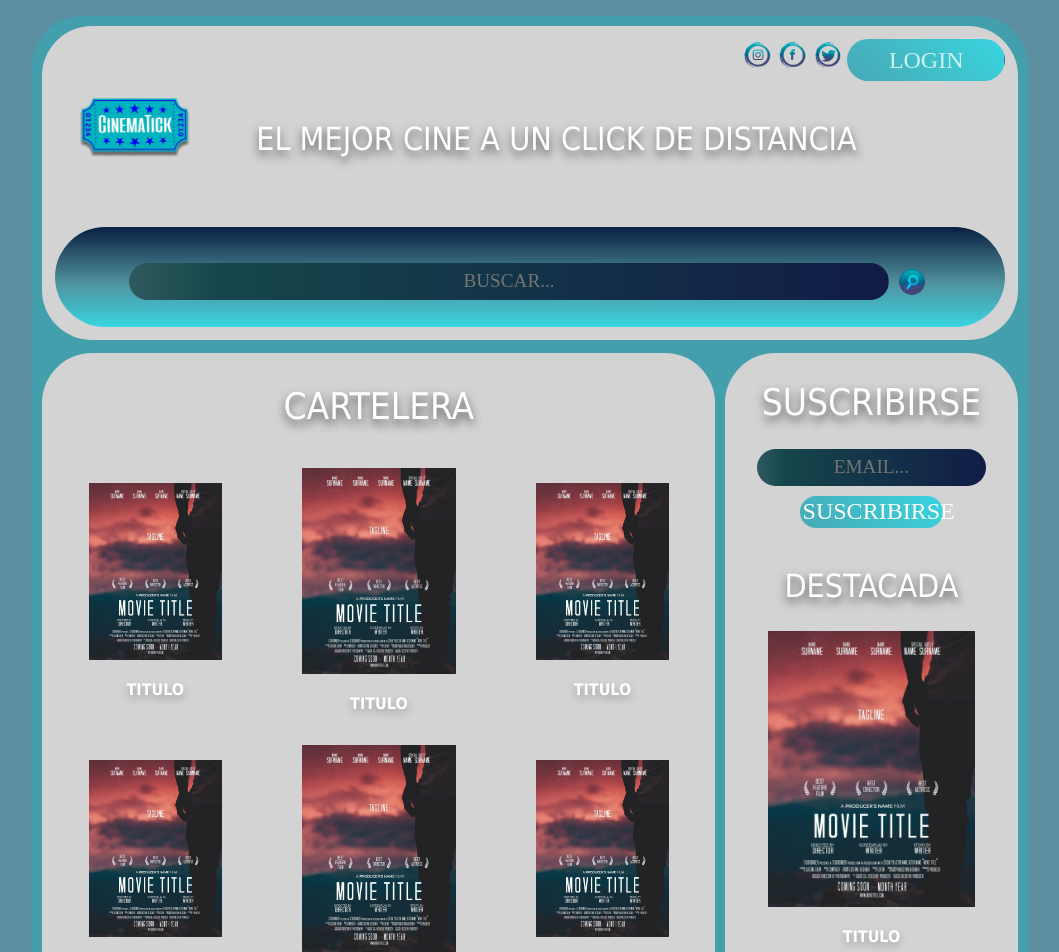
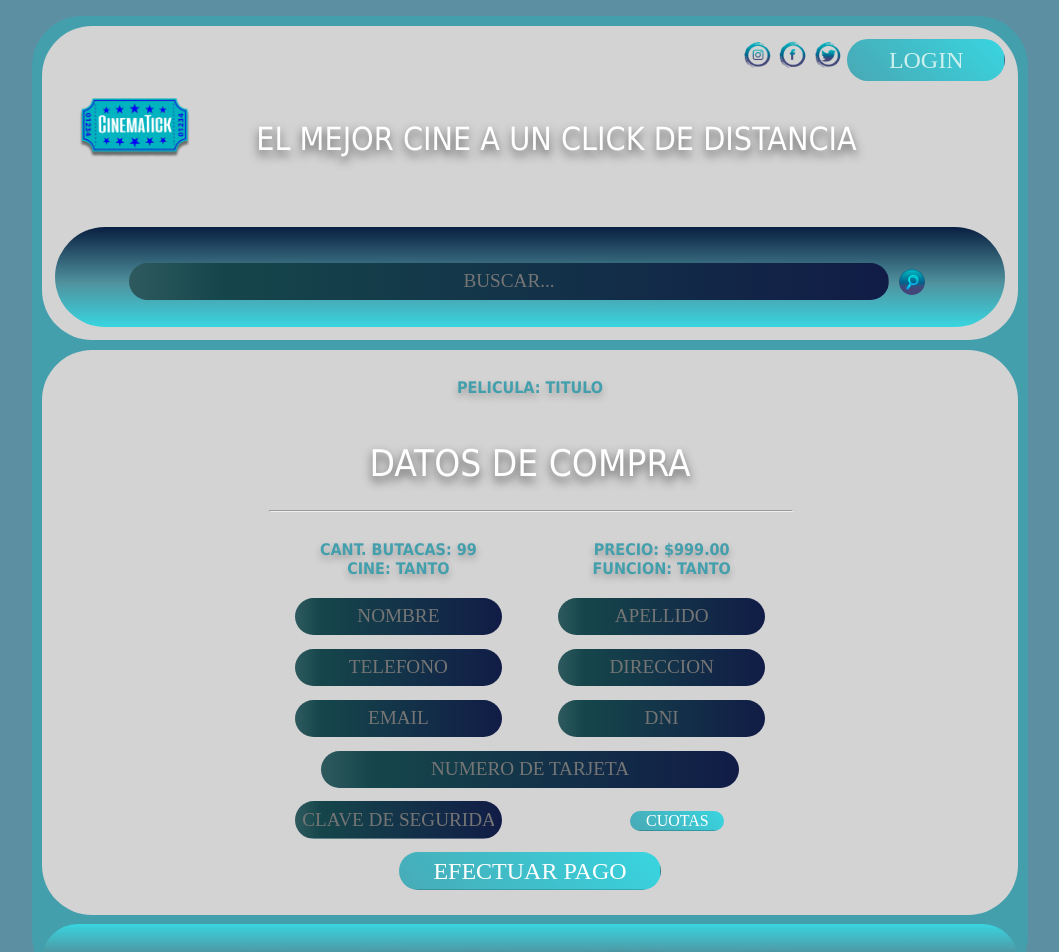
Before and after one commit to Maurialva/CinematickV2, a Svelte app: page / in a window 1280 px wide. Shown: the top 952 px of the page, without its empty margins (110-1169 px from the left). Built offline with nearby package versions, Linux system fonts and the light colour scheme.

Commit message:
agregado pagina de pago

```diff
--- a/src/App.svelte
+++ b/src/App.svelte
@@ -1,6 +1,6 @@
 <script>
 
-let pagenumber="1";
+let pagenumber="10";
 let ti="CinemaTick - inicio";
 import CustomButton from './CustomButton.svelte';
 import Cartelera from './Cartelera.svelte';
@@ -15,6 +15,7 @@ import Register from './Register.svelte';
 import Aboutus from './Aboutus.svelte';
 import Contacto from './Contacto.svelte';
 import Ayuda from './Ayuda.svelte';
+import Compra from './Compra.svelte';
 
 
 
@@ -74,6 +75,9 @@ function clickbutton() {
 		<Contacto/>
 		{:else if pagenumber==6}
 		<Ayuda/>
+		{:else if pagenumber==10}
+		<Compra/>
+
 
 		{/if}
 
--- /dev/null
+++ b/src/Compra.svelte
@@ -0,0 +1,132 @@
+<script>
+    import Customtextinput from './Customtextinput.svelte';
+    import CustomButton from './CustomButton.svelte';
+
+    function clickbutton() {
+
+    }
+    </script>
+    <center>
+        <table>
+        <tbody>
+            <tr>
+                <td colspan="2">
+                    <h3>Pelicula: TITULO </h3>
+                </td>
+            </tr>
+            <tr>
+                <td colspan="2">
+                    <h1>datos de compra </h1>
+                    <hr style="color: #449fad; width: 100%;">
+                </td>
+            </tr>
+            <tr>
+                <td >
+                    <h3>Cant. Butacas: 99 <br>
+                    Cine: Tanto</h3>
+
+                </td>
+                <td >
+                    <h3>Precio: $999.00 <br>
+                    Funcion: Tanto</h3>
+
+                </td>
+            </tr>
+            <tr>
+                <td >
+                    <Customtextinput texto="NOMBRE" txnom="p_nombre"/>
+                </td>
+                <td>
+                    <Customtextinput texto="APELLIDO" txnom="r_apellido"/>
+                </td>
+            </tr>
+            <tr>
+                <td>
+                    <Customtextinput texto="TELEFONO" txnom="r_telefono"/>
+                </td>
+                <td>
+                    <Customtextinput texto="DIRECCION" txnom="r_direccion"/>
+                </td>
+            </tr>
+            <tr>
+                <td>
+                    <Customtextinput texto="EMAIL" txnom="r_email"/>
+                </td>
+                <td>
+                    <Customtextinput texto="DNI" txnom="p_dni"/>
+                </td>
+            </tr>
+            <tr>
+                <td colspan="2">
+                    <Customtextinput texto="NUMERO DE TARJETA" txnom="p_ntarjeta"/>
+                </td>
+
+            </tr>
+            <tr>
+                <td >
+                    <Customtextinput texto="CLAVE DE SEGURIDAD" txnom="p_nseguridad"/>
+                </td>
+                <td>
+
+                    <div class="dropdown">
+                   <CustomButton class="dropbtn" on:click={()=>clickbutton()} >
+                        CUOTAS
+                    </CustomButton>
+                    <div class="dropdown-content">
+                    <a href="http://localhost:5000/">1 cuota de tanto</a>
+                    <a href="http://localhost:5000/">3 cuotas de tanto</a>
+                    <a href="http://localhost:5000/">6 cuotas de tanto</a>
+                    </div>
+                    </div>
+                </td>
+            </tr>
+            <tr>
+                <td colspan="2">
+                    <CustomButton class="pago" on:click={()=>clickbutton()} >
+                        EFECTUAR PAGO
+                    </CustomButton>
+                </td>
+            </tr>
+
+        </tbody>
+        </table>
+
+    </center>
+
+
+    <style>
+
+table
+{
+    text-align: center;
+}
+
+.dropdown {
+  position: relative;
+  display: inline-block;
+}
+
+.dropdown-content {
+  display: none;
+  position: absolute;
+  background-color: #0d494b70;
+  min-width: 160px;
+  box-shadow: 0px 8px 16px 0px rgba(0,0,0,0.2);
+  z-index: 1;
+}
+
+.dropdown-content a {
+  color: rgb(255, 255, 255);
+  padding: 12px 16px;
+  text-decoration: none;
+  display: block;
+}
+
+.dropdown-content a:hover {background-color: #1c5068}
+
+.dropdown:hover .dropdown-content {
+  display: block;
+}
+
+
+</style>
--- a/src/CustomButton.svelte
+++ b/src/CustomButton.svelte
@@ -135,6 +135,48 @@
 		cursor: pointer;
 	}
 
+	.dropbtn
+	{
+
+		height: auto;
+		width: 150% ;
+		background-color: rgb(29, 81, 90);
+		border-color: #305769;
+		background-position: 100%;
+		background-size: 400%;
+		transition: background 900ms ease-in-out;
+		text-align: center;
+		color: rgb(255, 255, 255);
+		font-size: 100%;
+		padding: 1%;
+		border-radius: 50px;
+		background-image: linear-gradient(45deg,rgb(9, 31, 65) 0%, rgb(80, 146, 158) 56%, rgb(56, 213, 224) 100%);
+		vertical-align:top ;
+
+		display: inline-block;
+		cursor: pointer;
+	}
+	.pago
+	{
+		height: auto;
+		width: 50% ;
+		background-color: rgb(29, 81, 90);
+		border-color: #305769;
+		background-position: 100%;
+		background-size: 400%;
+		transition: background 900ms ease-in-out;
+		text-align: center;
+		color: rgb(255, 255, 255);
+		font-size: 150%;
+		padding: 1%;
+		border-radius: 50px;
+		background-image: linear-gradient(45deg,rgb(9, 31, 65) 0%, rgb(80, 146, 158) 56%, rgb(56, 213, 224) 100%);
+		vertical-align:top ;
+
+		display: inline-block;
+		cursor: pointer;
+	}
+
 	button:hover {
 
 		background-position: 0;
```
